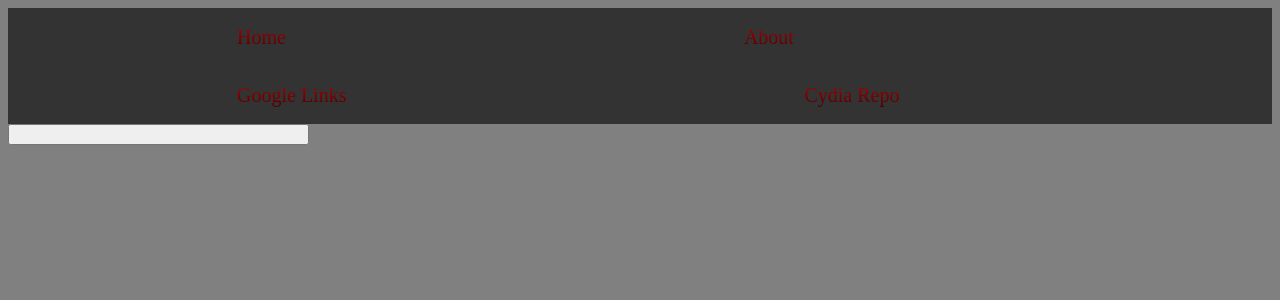
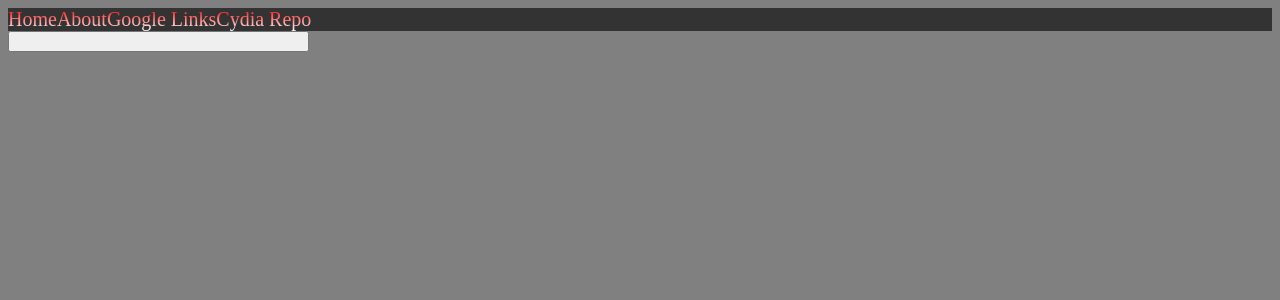
Before and after one commit to bennynottonson4/bennynottonson4.github.io, a PHP site: page /Repo.html in a window 1280 px wide. Shown: the top 300 px of the page. Run offline with PHP 8.4, Linux system fonts and the light colour scheme.

Commit message:
Update styles.css

```diff
--- a/styles.css
+++ b/styles.css
@@ -27,22 +27,15 @@ ul {
   overflow: hidden;
   background-color: #333333;
   color: #ff0000
-  max-width: 800px;
-  margin-right: auto;
-  margin-left: auto;
 }
 li a {
   display: block;
   color: white;
   text-align: center;
-  padding: 17.5px 229px;
   text-decoration: none;
   float: left;
   font-size: 20px;
-}
-
-li a:hover {
-  background: -webkit-linear-gradient(#ff0000, #ffffff);
+   background: -webkit-linear-gradient(#ff0000, #ffffff);
   -webkit-background-clip: text;
   -webkit-text-fill-color: transparent;
 }
@@ -54,10 +47,10 @@ li p {
   font-size: 20px;
 }
   ::selection {
-  background: #ffb7b7; /* WebKit/Blink Browsers */
+  background: #ffb7b7;
 }
   ::-moz-selection {
-  background: #ffb7b7; /* Gecko Browsers */
+  background: #ffb7b7;
 }
 table {
   width:100%;
```
